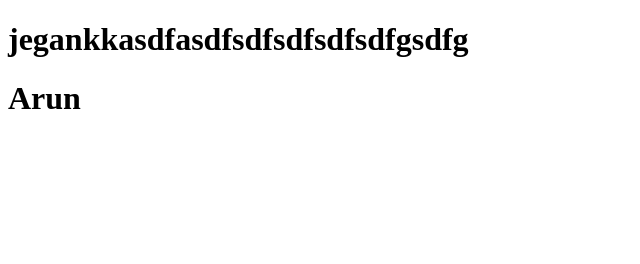
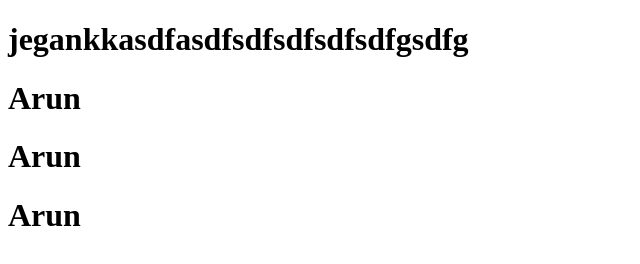
Before and after one commit to JegathesanL/Learn, a plain HTML site: page index.html in a window 1280 px wide. Shown: the whole page, without its empty margins (0-640 px from the left). Drawn offline with Linux system fonts and the light colour scheme.

Commit message:
first commit

```diff
--- a/index.html
+++ b/index.html
@@ -6,5 +6,7 @@
 <body>
 <h1>jegankkasdfasdfsdfsdfsdfsdfgsdfg</h1>
 <h1>Arun</h1>
+<h1>Arun</h1>
+<h1>Arun</h1>
 </body>
 </html>
```
